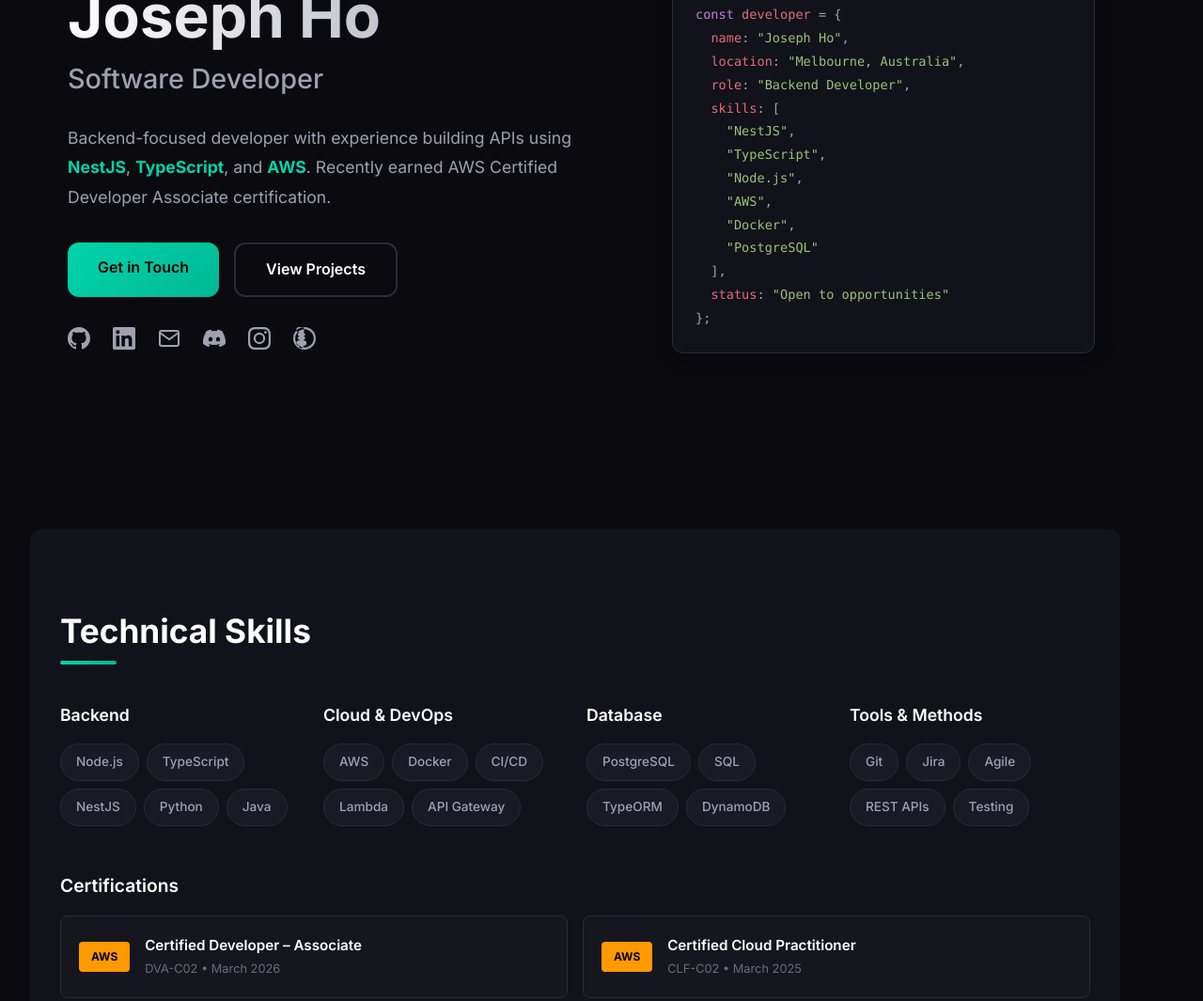
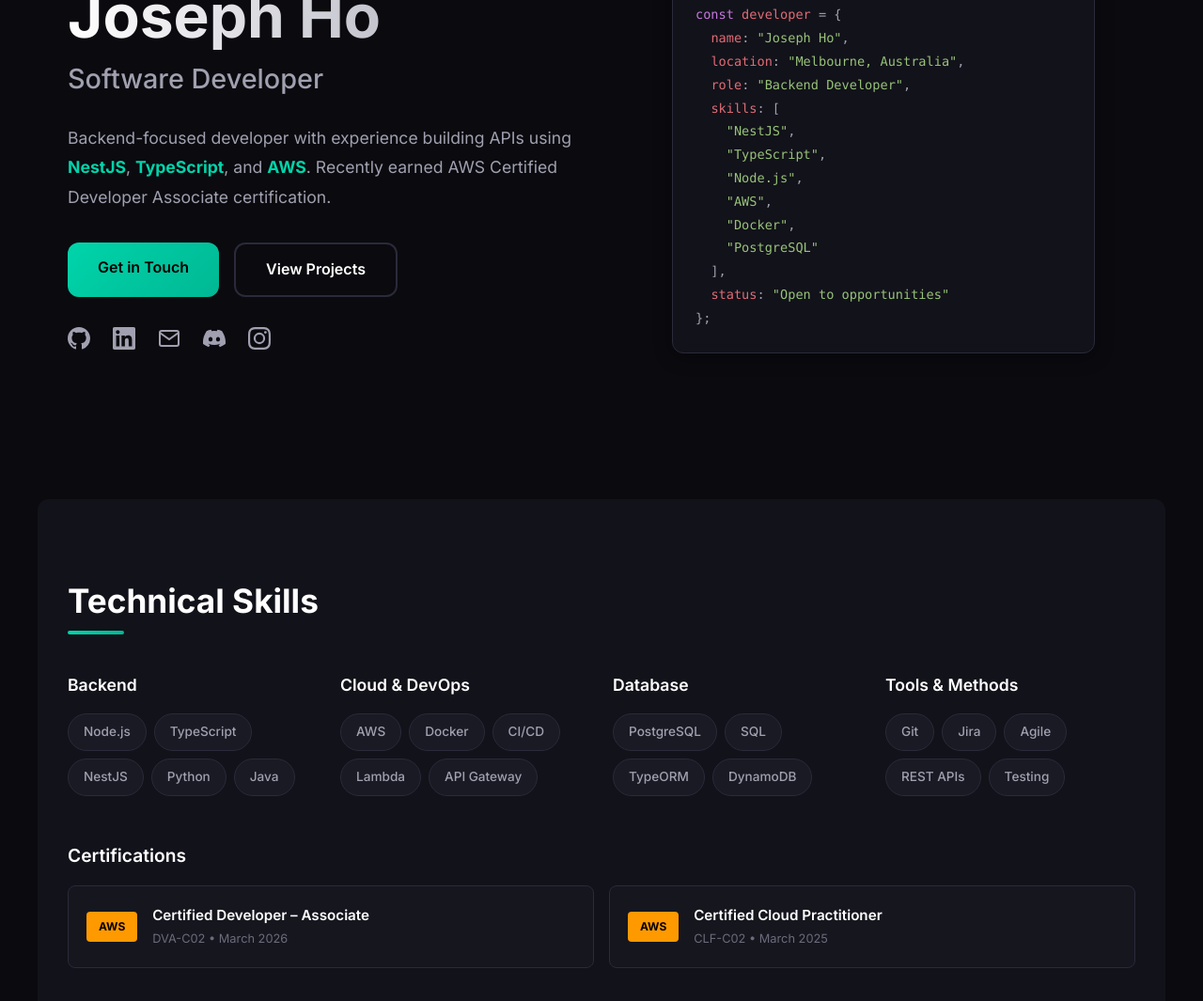
Before and after one commit to hisnameisjoseph/joseph-portfolio-collab, a plain HTML site: page index.html in a window 1280 px wide. Shown: the part 269-1334 px from the top of the page at 94% size. Drawn offline with Linux system fonts and the light colour scheme.

Commit message:
Fix: remove Line social link, center Skills and Contact sections

```diff
--- a/index.html
+++ b/index.html
@@ -63,11 +63,6 @@
                 <a href="https://instagram.com/hisnameisjoseph" target="_blank" aria-label="Instagram">
                     <svg width="24" height="24" viewBox="0 0 24 24" fill="currentColor">
                         <path d="M12 2.163c3.204 0 3.584.012 4.85.07 3.252.148 4.771 1.691 4.919 4.919.058 1.265.069 1.645.069 4.849 0 3.205-.012 3.584-.069 4.849-.149 3.225-1.664 4.771-4.919 4.919-1.266.058-1.644.07-4.85.07-3.204 0-3.584-.012-4.849-.07-3.26-.149-4.771-1.699-4.919-4.92-.058-1.265-.07-1.644-.07-4.849 0-3.204.013-3.583.07-4.849.149-3.227 1.664-4.771 4.919-4.919 1.266-.057 1.645-.069 4.849-.069zM12 0C8.741 0 8.333.014 7.053.072 2.695.272.273 2.69.073 7.052.014 8.333 0 8.741 0 12c0 3.259.014 3.668.072 4.948.2 4.358 2.618 6.78 6.98 6.98C8.333 23.986 8.741 24 12 24c3.259 0 3.668-.014 4.948-.072 4.354-.2 6.782-2.618 6.979-6.98.059-1.28.073-1.689.073-4.948 0-3.259-.014-3.667-.072-4.947-.196-4.354-2.617-6.78-6.979-6.98C15.668.014 15.259 0 12 0zm0 5.838a6.162 6.162 0 1 0 0 12.324 6.162 6.162 0 0 0 0-12.324zM12 16a4 4 0 1 1 0-8 4 4 0 0 1 0 8zm6.406-11.845a1.44 1.44 0 1 0 0 2.881 1.44 1.44 0 0 0 0-2.881z"/>
-                    </svg>
-                </a>
-                <a href="https://line.me/en/ti/g/hisnameisjoseph" target="_blank" aria-label="Line">
-                    <svg width="24" height="24" viewBox="0 0 24 24" fill="currentColor">
-                        <path d="M12 0C5.373 0 0 5.373 0 12s5.373 12 12 12 12-5.373 12-12S18.627 0 12 0zm0 2.182c5.346 0 9.818 4.472 9.818 9.818S17.346 21.818 12 21.818 2.182 17.346 2.182 12 6.654 2.182 12 2.182zm-.545 3.273a.682.682 0 0 0-.473.545.682.682 0 0 0 .473.545 1.365 1.365 0 0 1 0 2.729.682.682 0 0 0 0 1.09 1.365 1.365 0 0 1 0 2.728.682.682 0 0 0-.473.546.682.682 0 0 0 .473.545 2.728 2.728 0 0 1 0 5.455 2.728 2.728 0 0 1-5.455 0 2.728 2.728 0 0 1 0-5.455.682.682 0 0 0 .473-.545.682.682 0 0 0-.473-.546 1.365 1.365 0 0 1 0-2.728.682.682 0 0 0 0-1.09 1.365 1.365 0 0 1 0-2.728.682.682 0 0 0 .473-.545.682.682 0 0 0-.473-.545 2.728 2.728 0 0 1 0-5.455 2.728 2.728 0 0 1 5.455 0z"/>
                     </svg>
                 </a>
             </div>
--- a/styles.css
+++ b/styles.css
@@ -301,8 +301,8 @@ section {
 .skills-section {
     background: var(--bg-secondary);
     border-radius: var(--radius);
-    margin: 2rem;
-    max-width: 1160px;
+    margin: 0 auto 2rem;
+    max-width: 1200px;
 }
 
 .skills-grid {
@@ -572,8 +572,8 @@ section {
     text-align: center;
     background: var(--bg-secondary);
     border-radius: var(--radius);
-    margin: 2rem;
-    max-width: 1160px;
+    margin: 0 auto 2rem;
+    max-width: 1200px;
 }
 
 .contact-text {
```
